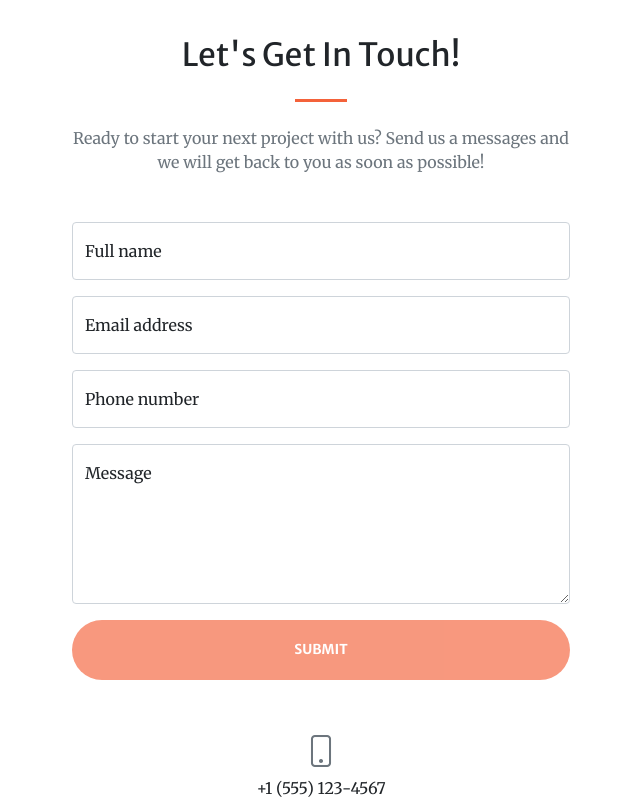
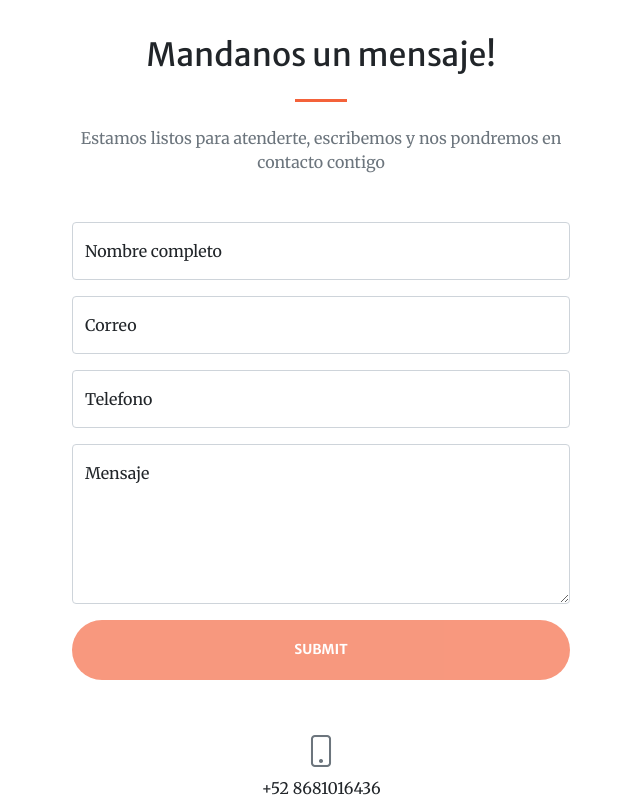
Before and after one commit to BrayanM03/Door-up, a plain HTML site: page index.html in a window 1280 px wide. Shown: the part 2540-3344 px from the top of the page, without its empty margins (319-959 px from the left). Drawn offline with nearby package versions, Linux system fonts and the light colour scheme; some packages are replaced by stand-ins of ours; a script that the page names is missing.

Commit message:
Segundo commit

```diff
--- a/index.html
+++ b/index.html
@@ -167,9 +167,9 @@
             <div class="container px-4 px-lg-5">
                 <div class="row gx-4 gx-lg-5 justify-content-center">
                     <div class="col-lg-8 col-xl-6 text-center">
-                        <h2 class="mt-0">Let's Get In Touch!</h2>
+                        <h2 class="mt-0">Mandanos un mensaje!</h2>
                         <hr class="divider" />
-                        <p class="text-muted mb-5">Ready to start your next project with us? Send us a messages and we will get back to you as soon as possible!</p>
+                        <p class="text-muted mb-5">Estamos listos para atenderte, escribemos y nos pondremos en contacto contigo</p>
                     </div>
                 </div>
                 <div class="row gx-4 gx-lg-5 justify-content-center mb-5">
@@ -184,28 +184,28 @@
                         <form id="contactForm" data-sb-form-api-token="API_TOKEN">
                             <!-- Name input-->
                             <div class="form-floating mb-3">
-                                <input class="form-control" id="name" type="text" placeholder="Enter your name..." data-sb-validations="required" />
-                                <label for="name">Full name</label>
-                                <div class="invalid-feedback" data-sb-feedback="name:required">A name is required.</div>
+                                <input class="form-control" id="name" type="text" placeholder="Escribe tu nombre..." data-sb-validations="required" />
+                                <label for="name">Nombre completo</label>
+                                <div class="invalid-feedback" data-sb-feedback="name:required">El nombre es requerido.</div>
                             </div>
                             <!-- Email address input-->
                             <div class="form-floating mb-3">
-                                <input class="form-control" id="email" type="email" placeholder="name@example.com" data-sb-validations="required,email" />
-                                <label for="email">Email address</label>
-                                <div class="invalid-feedback" data-sb-feedback="email:required">An email is required.</div>
-                                <div class="invalid-feedback" data-sb-feedback="email:email">Email is not valid.</div>
+                                <input class="form-control" id="email" type="email" placeholder="nombre@ejemplo.com" data-sb-validations="required,email" />
+                                <label for="email">Correo</label>
+                                <div class="invalid-feedback" data-sb-feedback="email:required">Un correo es requerido.</div>
+                                <div class="invalid-feedback" data-sb-feedback="email:email">Correo no valido.</div>
                             </div>
                             <!-- Phone number input-->
                             <div class="form-floating mb-3">
-                                <input class="form-control" id="phone" type="tel" placeholder="(123) 456-7890" data-sb-validations="required" />
-                                <label for="phone">Phone number</label>
-                                <div class="invalid-feedback" data-sb-feedback="phone:required">A phone number is required.</div>
+                                <input class="form-control" id="phone" type="tel" placeholder="+52 8681016436" data-sb-validations="required" />
+                                <label for="phone">Telefono</label>
+                                <div class="invalid-feedback" data-sb-feedback="phone:required">El telefono es requerido.</div>
                             </div>
                             <!-- Message input-->
                             <div class="form-floating mb-3">
-                                <textarea class="form-control" id="message" type="text" placeholder="Enter your message here..." style="height: 10rem" data-sb-validations="required"></textarea>
-                                <label for="message">Message</label>
-                                <div class="invalid-feedback" data-sb-feedback="message:required">A message is required.</div>
+                                <textarea class="form-control" id="message" type="text" placeholder="Escribe tu mensaje aqui..." style="height: 10rem" data-sb-validations="required"></textarea>
+                                <label for="message">Mensaje</label>
+                                <div class="invalid-feedback" data-sb-feedback="message:required">El mensaje es requerido.</div>
                             </div>
                             <!-- Submit success message-->
                             <!---->
@@ -232,7 +232,7 @@
                 <div class="row gx-4 gx-lg-5 justify-content-center">
                     <div class="col-lg-4 text-center mb-5 mb-lg-0">
                         <i class="bi-phone fs-2 mb-3 text-muted"></i>
-                        <div>+1 (555) 123-4567</div>
+                        <div>+52 8681016436</div>
                     </div>
                 </div>
             </div>
@@ -249,7 +249,7 @@
 
         <!-- Footer-->
         <footer class="bg-light py-5">
-            <div class="container px-4 px-lg-5"><div class="small text-center text-muted">Copyright &copy; 2021 - Company Name</div></div>
+            <div class="container px-4 px-lg-5"><div class="small text-center text-muted">Copyright &copy; 2021 - Door-Up</div></div>
         </footer>
         <!-- Bootstrap core JS-->
         <script src="https://cdn.jsdelivr.net/npm/bootstrap@5.0.1/dist/js/bootstrap.bundle.min.js"></script>
```
